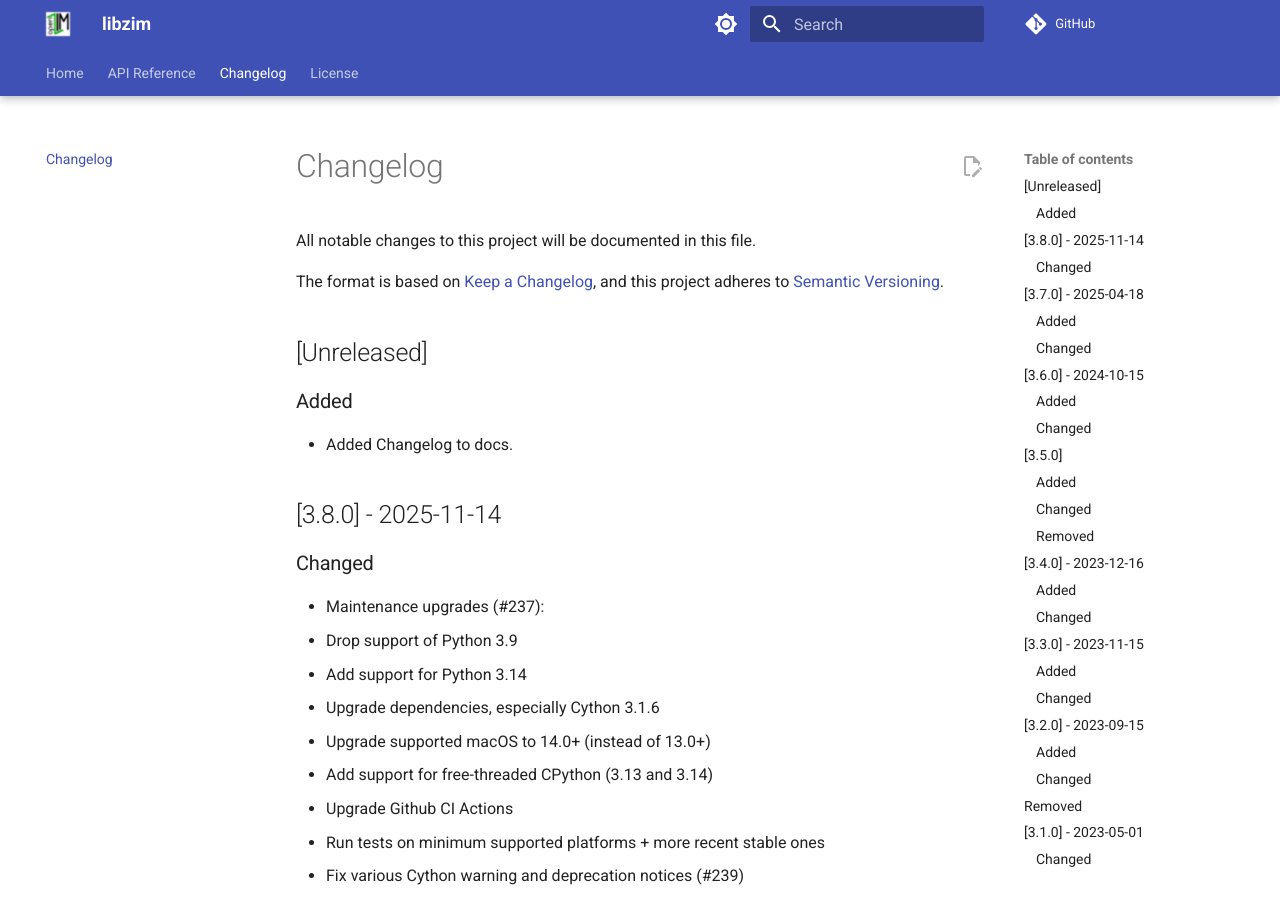
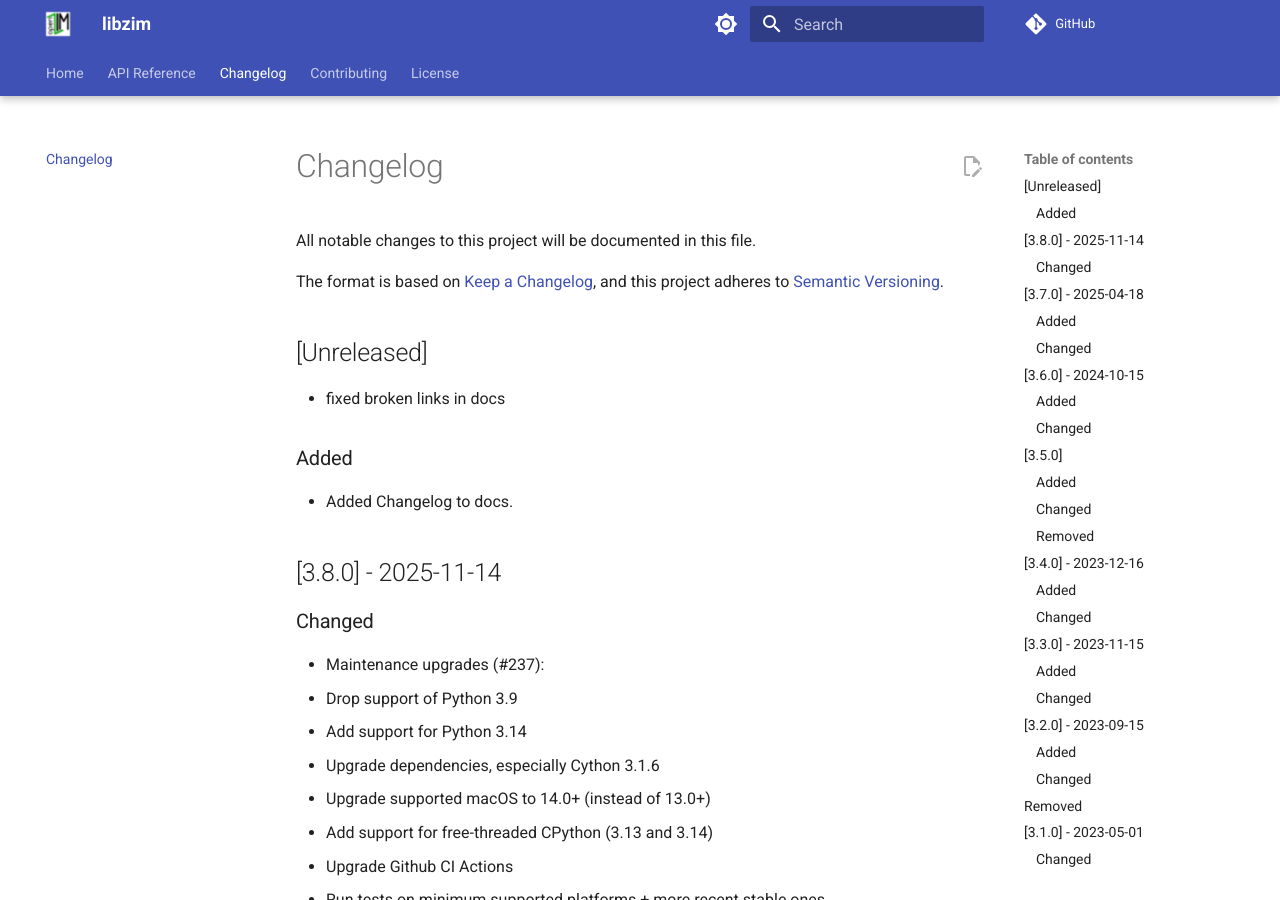
Before and after one commit to openzim/python-libzim, an MkDocs documentation site: the page built from docs/changelog.md, in a window 1280 px wide and 900 px high. Built offline with MkDocs 1.6.1 and Material for MkDocs 9.7.7, drawn with Linux system fonts in a browser that asks for light colours; plug-ins that fetch from the network failed and are left out; comment, search, counter and statistics services are not loaded.

Commit message:
added contributing to menu; updated changelog

```diff
--- a/CHANGELOG.md
+++ b/CHANGELOG.md
@@ -6,6 +6,8 @@
 and this project adheres to [Semantic Versioning](https://semver.org/spec/v2.0.0.html).
 
 ## [Unreleased]
+
+* fixed broken links in docs
 
 ### Added
 - Added Changelog to docs.
--- a/mkdocs.yml
+++ b/mkdocs.yml
@@ -13,6 +13,7 @@
   - Home: index.md
   - API Reference: api_reference/
   - Changelog: 'changelog.md'
+  - Contributing: CONTRIBUTING.md
   - License: LICENSE.md
 
 theme:
```
